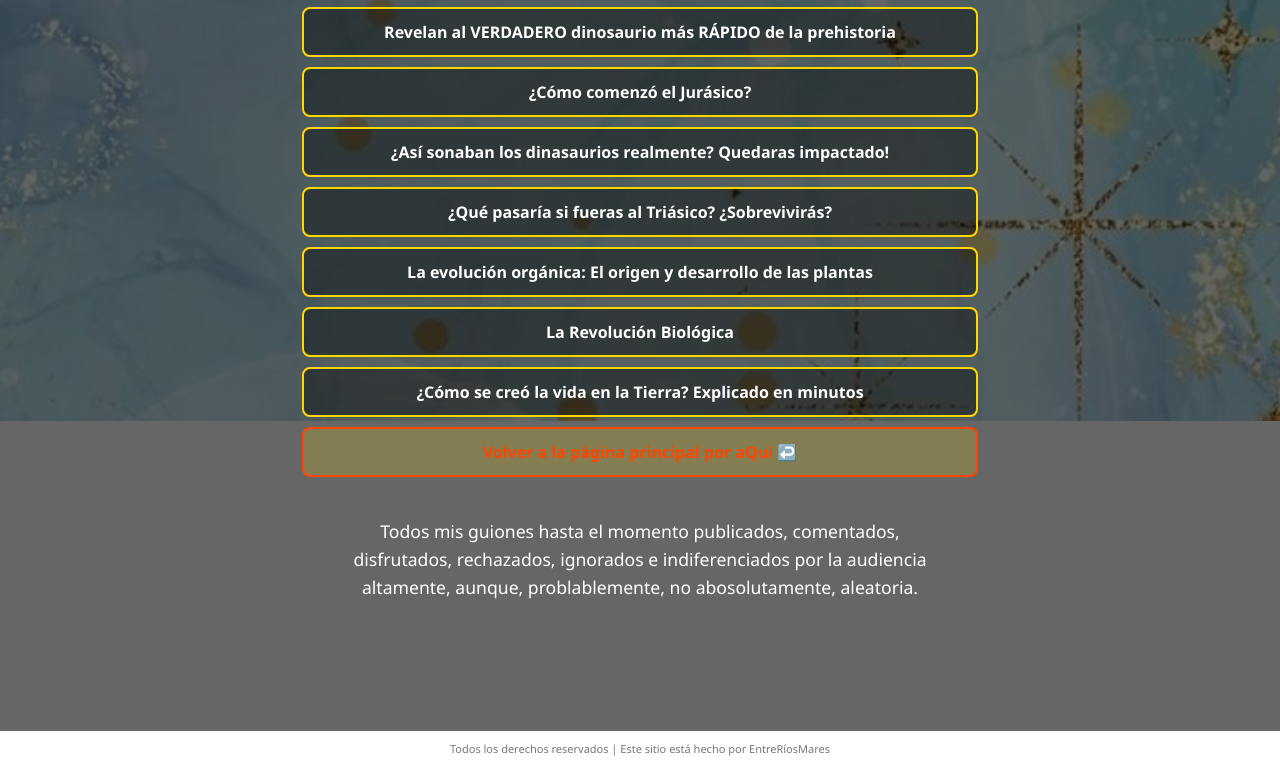
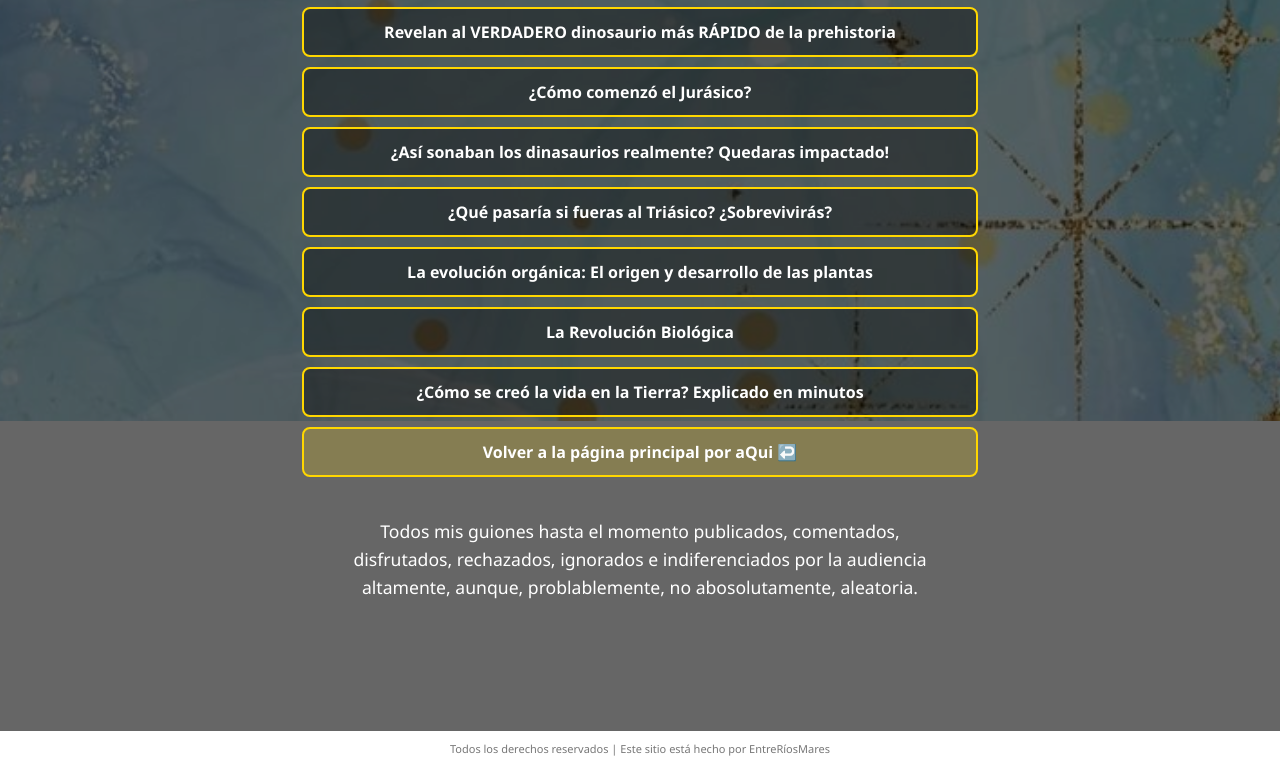
Before and after one commit to EntreRiosMares/EntreRiosMares, a plain HTML site: page index2.html in a window 1280 px wide. Shown: the part 2279-3046 px from the top of the page. Drawn offline with Linux system fonts and the light colour scheme.

Commit message:
Update index2.html

```diff
--- a/index2.html
+++ b/index2.html
@@ -176,16 +176,17 @@
       color: #000;
       transform: scale(1.05);
     }
-			.links a.special {
+			   .links a.special {
   background-color: rgba(255, 215, 0, 0.2); /* fondo dorado clarito */
-  border: 2px solid #ff4500;                /* borde diferente */
-  color: #ff4500;                           /* texto destacado */
+  border: 2px solid #ffd700;                /* borde diferente */
+  color: #fff;                           /* texto destacado */
 }
 
-		.links a.special:hover {
+      .links a.special:hover {
   background-color: #ff4500;
-  color: #fff;}
-    .icons a {
+  color: #000;}
+
+		   .icons a {
       color: #fff;
       font-size: 2rem;
       transition: transform 0.3s;
```
